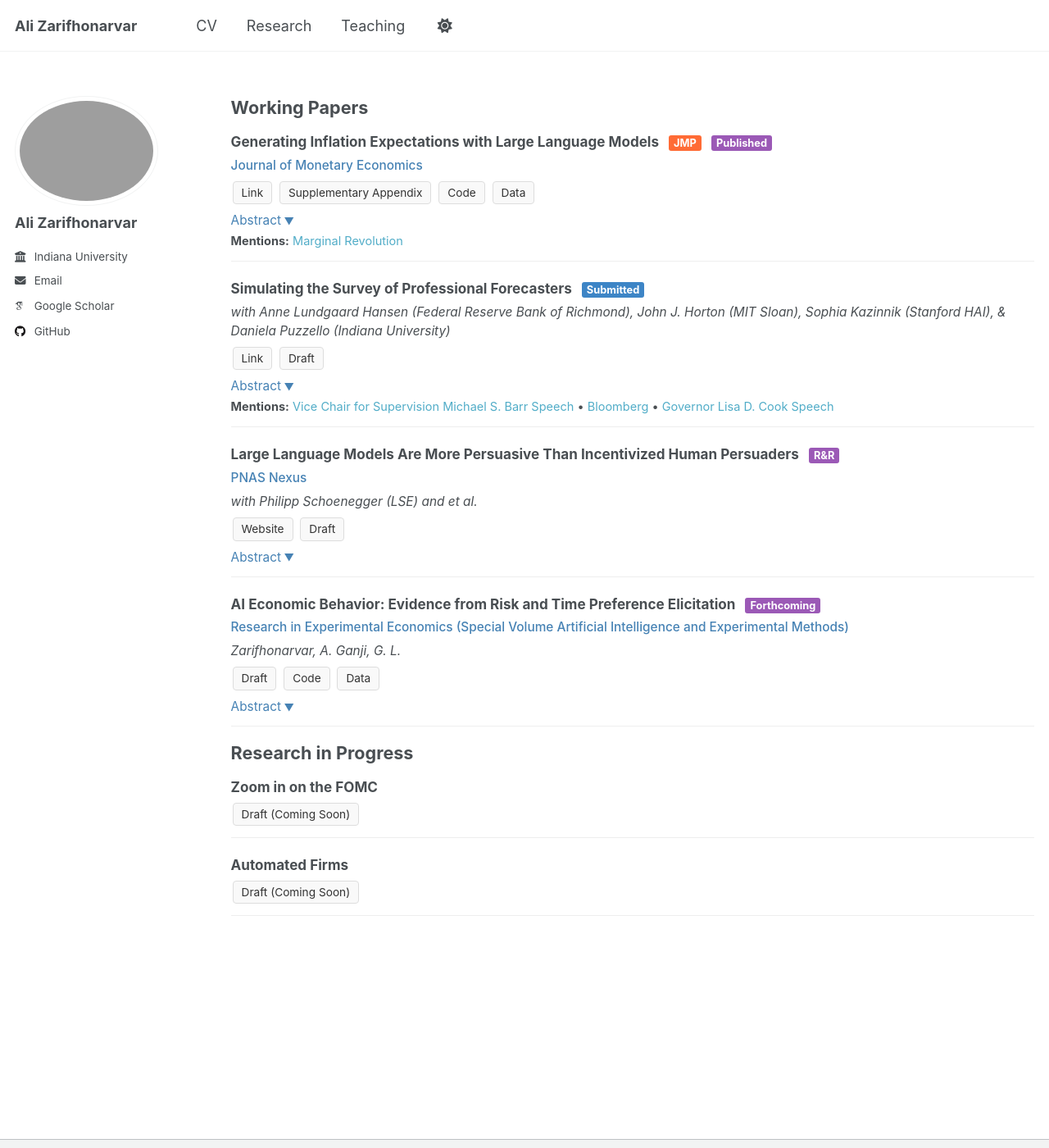
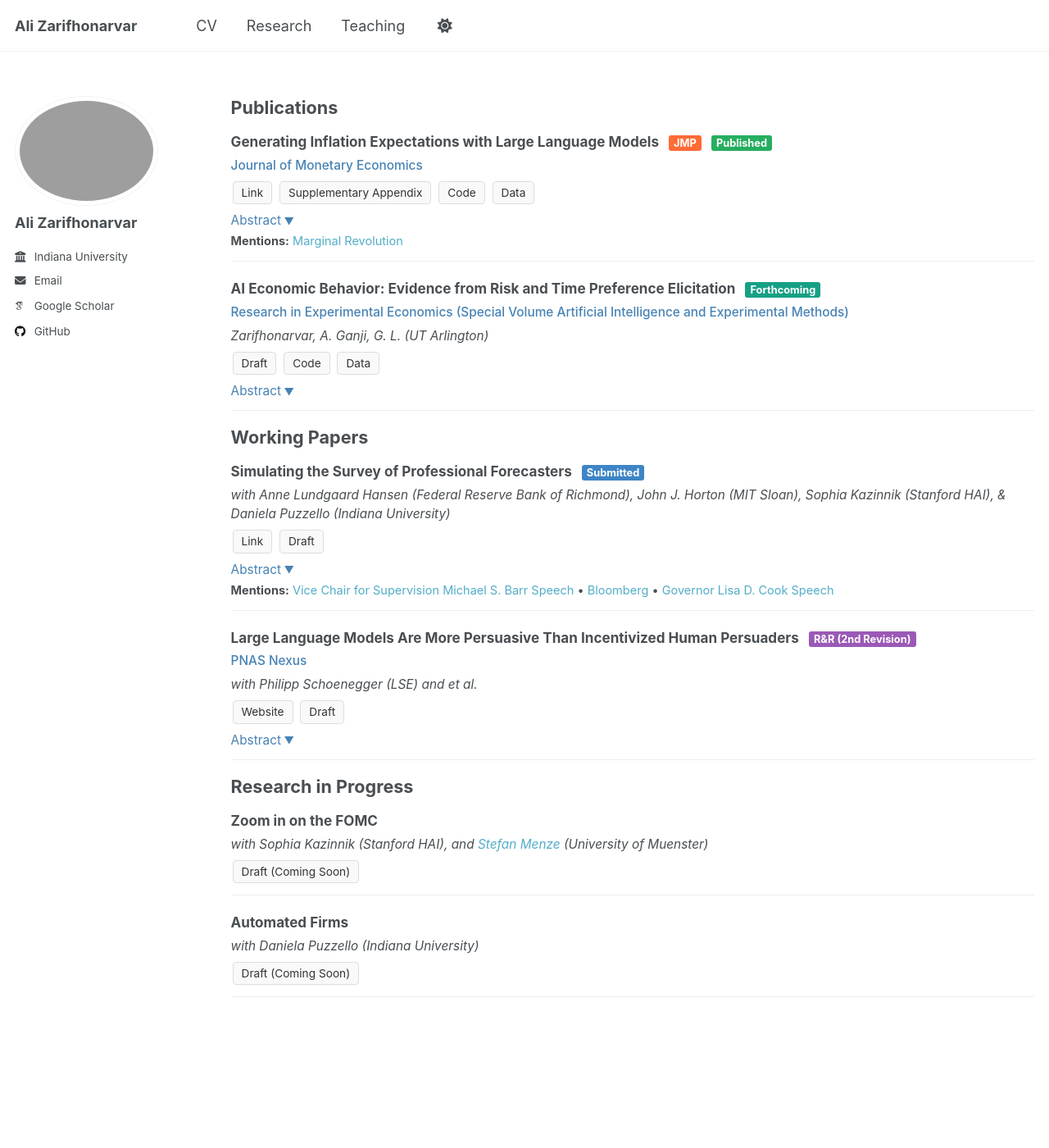
Before and after one commit to alizarif/alizarif.github.io, a Jekyll site: the page built from _pages/research.html, in a window 1280 px wide and 1400 px high. Shown: the whole window at 82% size. Built offline with Jekyll 4.4.1, drawn with Linux system fonts in a browser that asks for light colours; some web fonts are replaced.

Commit message:
Update research.html

```diff
--- a/_pages/research.html
+++ b/_pages/research.html
@@ -98,6 +98,24 @@ author_profile: true
     font-weight: bold;
     margin-left: 8px;
   }
+  .published-badge {
+    background-color: #27ae60;
+    color: white;
+    padding: 2px 6px;
+    border-radius: 3px;
+    font-size: 0.75em;
+    font-weight: bold;
+    margin-left: 8px;
+  }
+  .forthcoming-badge {
+    background-color: #16a085;
+    color: white;
+    padding: 2px 6px;
+    border-radius: 3px;
+    font-size: 0.75em;
+    font-weight: bold;
+    margin-left: 8px;
+  }
   h2 {
     font-size: 1.2em;
     margin-top: 20px;
@@ -107,12 +125,14 @@ author_profile: true
     text-decoration: none !important;
   }
 </style>
-<h2>Working Papers</h2>
+
+<h2>Publications</h2>
+
 <div class="publication-container">
   <div class="publication-title">
     Generating Inflation Expectations with Large Language Models
     <span class="jmp-badge">JMP</span>
-    <span class="rr-badge">Published</span>
+    <span class="published-badge">Published</span>
   </div>
   <div class="journal-info">Journal of Monetary Economics</div>
 
@@ -132,6 +152,29 @@ author_profile: true
     <strong>Mentions:</strong> <a href="https://marginalrevolution.com/marginalrevolution/2024/05/experimental-evidence-on-large-language-models.html">Marginal Revolution</a>
   </div>
 </div>
+
+<div class="publication-container">
+  <div class="publication-title">
+    AI Economic Behavior: Evidence from Risk and Time Preference Elicitation
+    <span class="forthcoming-badge">Forthcoming</span>
+  </div>
+  <div class="journal-info">Research in Experimental Economics (Special Volume Artificial Intelligence and Experimental Methods)</div>
+  <div class="author-list">Zarifhonarvar, A. Ganji, G. L. (UT Arlington)</div>
+
+  <div class="resources">
+    <a href="https://papers.ssrn.com/sol3/papers.cfm?abstract_id=5154002" class="resource-box">Draft</a>
+    <a href="https://github.com/ganjigajanan/GenAI-Economic-Behavior" class="resource-box">Code</a>
+    <a href="https://dataverse.harvard.edu/citation?persistentId=doi:10.7910/DVN/L9BKPI" class="resource-box">Data</a>
+  </div>
+
+  <div class="abstract-toggle" onclick="toggleAbstract('abstract-4', this)">Abstract</div>
+  <div id="abstract-4" class="abstract-content" style="display:none;">
+    <p>This study examines risk and time preferences of large language models (LLMs) in economic decision-making scenarios by adapting established behavioral economics measures. Using a novel methodology combining predefined risk personas and randomized controlled trials (RCTs), we assess AI agents' responses to various economic contexts. We find that AI models demonstrate systematic preference patterns influenced by both assigned personas and economic conditions, with larger models exhibiting more sophisticated preference updating than smaller models. Notably, recession scenarios elicit stronger preference adjustments than boom scenarios across all models, while risk-averse personas maintain consistent positions regardless of context. The results reveal that AI agents can develop coherent economic preferences distinct from human decision-making patterns, particularly in their response to negative economic information.</p>
+  </div>
+</div>
+
+<h2>Working Papers</h2>
+
 <div class="publication-container">
   <div class="publication-title">
     Simulating the Survey of Professional Forecasters
@@ -142,7 +185,6 @@ author_profile: true
   <div class="resources">
     <a href="https://papers.ssrn.com/sol3/papers.cfm?abstract_id=5066286" class="resource-box">Link</a>
     <a href="#" class="resource-box">Draft</a>
-
   </div>
 
   <div class="abstract-toggle" onclick="toggleAbstract('abstract-3', this)">Abstract</div>
@@ -154,10 +196,11 @@ author_profile: true
     <strong>Mentions:</strong> <a href="https://www.federalreserve.gov/newsevents/speech/barr20250218a.htm">Vice Chair for Supervision Michael S. Barr Speech</a> • <a href="https://www.bloomberg.com/opinion/articles/2025-02-26/robots-will-write-the-macro-forecasts">Bloomberg</a> • <a href="https://www.federalreserve.gov/newsevents/speech/cook20250717a.htm">Governor Lisa D. Cook Speech</a>
   </div>
 </div>
+
 <div class="publication-container">
   <div class="publication-title">
     Large Language Models Are More Persuasive Than Incentivized Human Persuaders
-    <span class="rr-badge">R&R</span>
+    <span class="rr-badge">R&R (2nd Revision)</span>
   </div>
   <div class="journal-info">PNAS Nexus</div>
   <div class="author-list">with Philipp Schoenegger (LSE) and et al.</div>
@@ -172,42 +215,27 @@ author_profile: true
     <p>We directly compare the persuasion capabilities of a frontier large language model (LLM; Claude Sonnet 3.5) against incentivized human persuaders in an interactive, real-time conversational quiz setting. In this preregistered, large-scale incentivized experiment, participants (quiz takers) completed an online quiz where persuaders (either humans or LLMs) attempted to persuade quiz takers toward correct or incorrect answers. We find that LLM persuaders achieved significantly higher compliance with their directional persuasion attempts than incentivized human persuaders, demonstrating superior persuasive capabilities in both truthful (toward correct answers) and deceptive (toward incorrect answers) contexts. We also find that LLM persuaders significantly increased quiz takers' accuracy, leading to higher earnings, when steering quiz takers toward correct answers, and significantly decreased their accuracy, leading to lower earnings, when steering them toward incorrect answers. Overall, our findings suggest that AI's persuasion capabilities already exceed those of humans that have real-money bonuses tied to performance. Our findings of increasingly capable AI persuaders thus underscore the urgency of emerging alignment and governance frameworks.</p>
   </div>
 </div>
-<div class="publication-container">
-  <div class="publication-title">
-    AI Economic Behavior: Evidence from Risk and Time Preference Elicitation
-    <span class="rr-badge">Forthcoming</span>
-  </div>
-  <div class="journal-info">Research in Experimental Economics (Special Volume Artificial Intelligence and Experimental Methods)</div>
-  <div class="author-list">Zarifhonarvar, A. Ganji, G. L.</div>
 
-  <div class="resources">
-    <a href="https://papers.ssrn.com/sol3/papers.cfm?abstract_id=5154002" class="resource-box">Draft</a>
-    <a href="https://github.com/ganjigajanan/GenAI-Economic-Behavior" class="resource-box">Code</a>
-    <a href="https://dataverse.harvard.edu/citation?persistentId=doi:10.7910/DVN/L9BKPI" class="resource-box">Data</a>
-  </div>
+<h2>Research in Progress</h2>
 
-  <div class="abstract-toggle" onclick="toggleAbstract('abstract-4', this)">Abstract</div>
-  <div id="abstract-4" class="abstract-content" style="display:none;">
-    <p>This study examines risk and time preferences of large language models (LLMs) in economic decision-making scenarios by adapting established behavioral economics measures. Using a novel methodology combining predefined risk personas and randomized controlled trials (RCTs), we assess AI agents' responses to various economic contexts. We find that AI models demonstrate systematic preference patterns influenced by both assigned personas and economic conditions, with larger models exhibiting more sophisticated preference updating than smaller models. Notably, recession scenarios elicit stronger preference adjustments than boom scenarios across all models, while risk-averse personas maintain consistent positions regardless of context. The results reveal that AI agents can develop coherent economic preferences distinct from human decision-making patterns, particularly in their response to negative economic information.</p>
-  </div>
-</div>
-<h2>Research in Progress</h2>
 <div class="publication-container">
   <div class="publication-title">Zoom in on the FOMC</div>
+  <div class="author-list">with Sophia Kazinnik (Stanford HAI), and <a href="https://scholar.google.com/citations?user=xUnSztYAAAAJ&hl=de">Stefan Menze</a> (University of Muenster)</div>
 
   <div class="resources">
     <a href="#" class="resource-box">Draft (Coming Soon)</a>
   </div>
+</div>
 
-</div>
 <div class="publication-container">
   <div class="publication-title">Automated Firms</div>
+  <div class="author-list">with Daniela Puzzello (Indiana University)</div>
 
   <div class="resources">
     <a href="#" class="resource-box">Draft (Coming Soon)</a>
   </div>
+</div>
 
-</div>
 <script>
 function toggleAbstract(id, element) {
   var abstract = document.getElementById(id);
```
